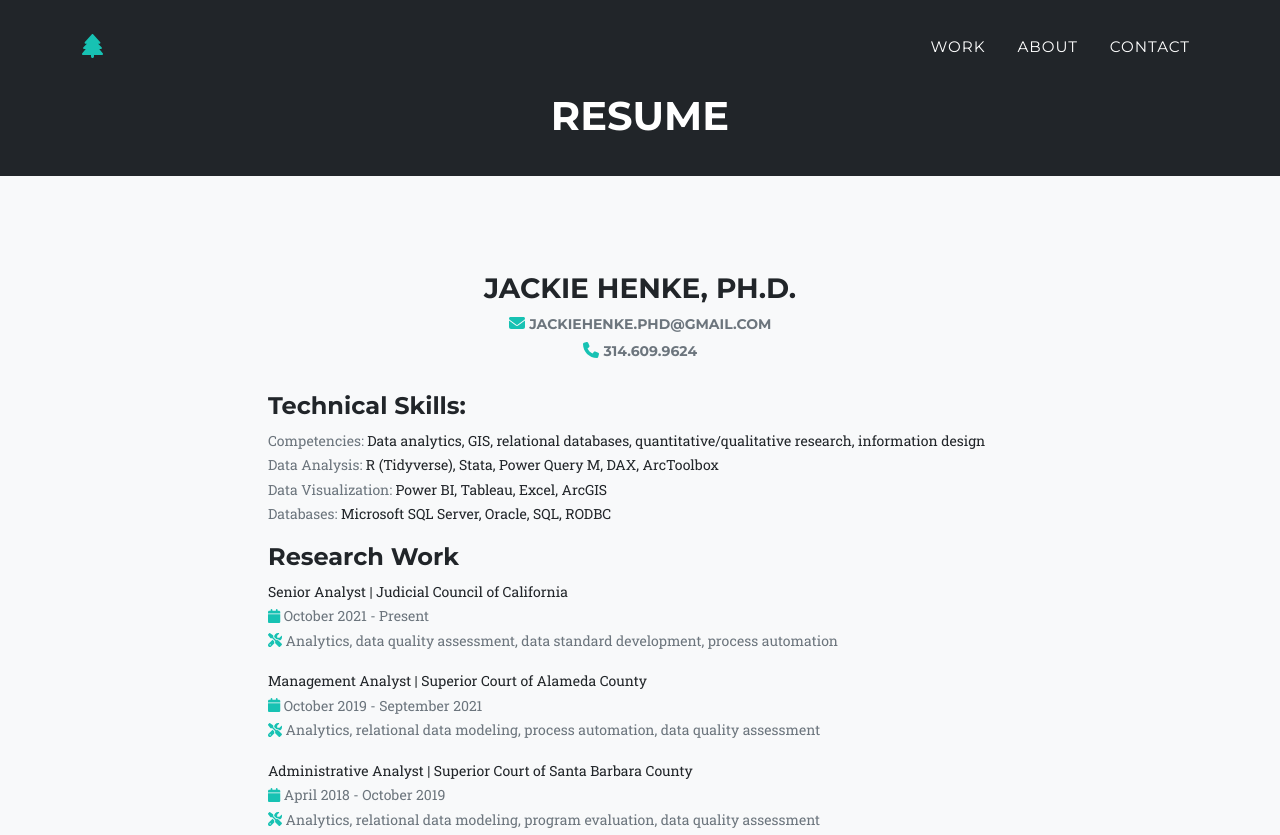
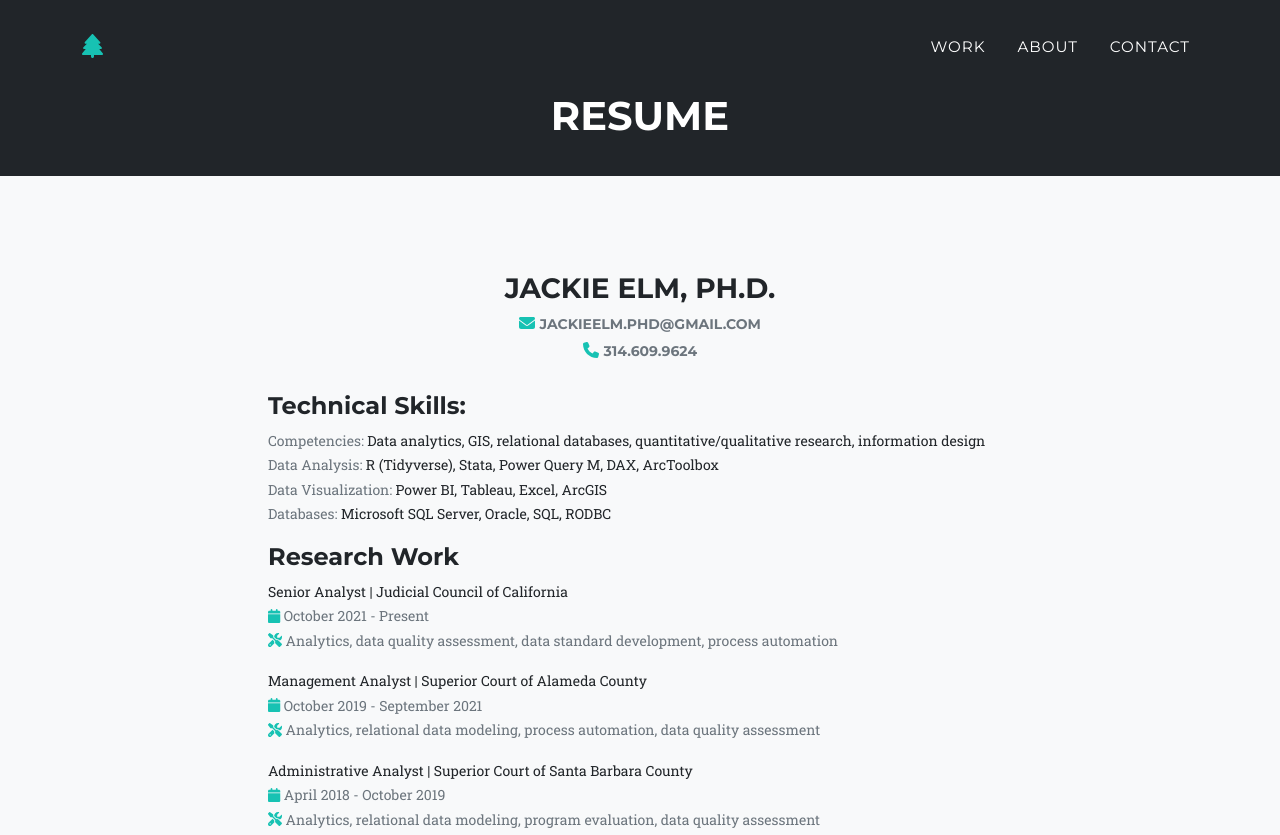
Before and after one commit to jackieelm/jackieelm.github.io, a plain HTML site: page resume.html in a window 1280 px wide. Shown: the top 835 px of the page. Drawn offline with nearby package versions, Linux system fonts and the light colour scheme.

Commit message:
Update resume.html

```diff
--- a/resume.html
+++ b/resume.html
@@ -7,7 +7,7 @@
   <meta name="description" content="" />
   <meta name="author" content="" />
 
-  <title>Jackie Henke, Ph.D.</title>
+  <title>Jackie Elm, Ph.D.</title>
 
   <!-- Favicon-->
   <link rel="icon" type="image/x-icon" href="assets/favicon.png" />
@@ -71,12 +71,12 @@
               <div class="col-lg-8 mx-auto">
 
               <h3 class="section-heading text-uppercase text-center text-dark">
-                Jackie Henke, Ph.D.</h3>
+                Jackie Elm, Ph.D.</h3>
 
 
               <h6 class="section-heading text-uppercase text-center text-primary">
                 <i class="fa-solid fa-envelope"></i>
-                <span class="text-secondary small">jackiehenke.phd@gmail.com </span> </h6>
+                <span class="text-secondary small">jackieElm.phd@gmail.com </span> </h6>
 
               <h6 class="section-heading text-uppercase text-center text-primary">
                 <i class="fa-solid fa-phone"></i>
```
